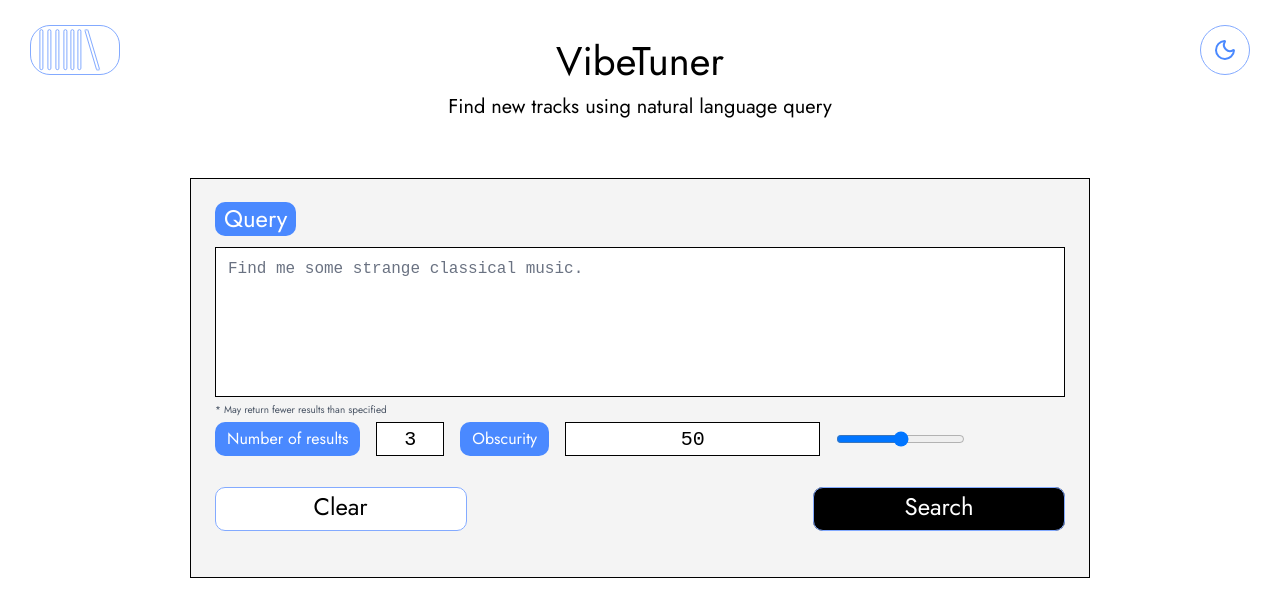
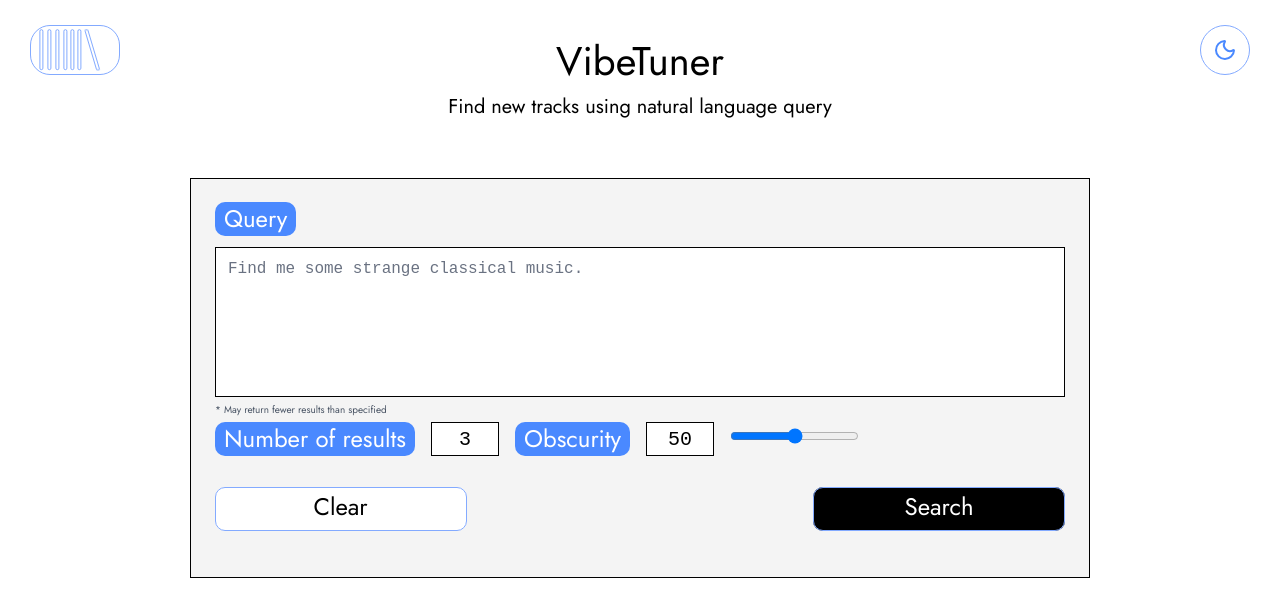
Before and after one commit to anthony-a-avila/VibeTuner, a React (Vite) app in the folder frontend/: page / in a window 1280 px wide. Shown: the top 616 px of the page. Built offline with nearby package versions, Linux system fonts and the light colour scheme.

Commit message:
continued refining landing query box ui issues

```diff
--- a/frontend/src/imports/LandingQueryResults.tsx
+++ b/frontend/src/imports/LandingQueryResults.tsx
@@ -215,7 +215,6 @@ export default function LandingQueryResults({
       ? 628 + (searchResults.length - 1) * 120 + 100 + 150
       : "100vh";
 
-  // ===== RETURN =====
   return (
     <div
       className={`relative w-full min-h-screen transition-colors ${
@@ -231,7 +230,7 @@ export default function LandingQueryResults({
       />
 
       <div className="relative mx-auto w-full max-w-[1080px]">
-        {/* Main title */}
+        {/* Title */}
         <p
           className={`absolute left-[540px] top-[32px] h-[60px] w-[200px] translate-x-[-50%] text-center font-['Jost:Regular',sans-serif] text-[40px] font-normal leading-[normal] transition-colors ${
             isDarkMode ? "text-white" : "text-black"
@@ -240,7 +239,7 @@ export default function LandingQueryResults({
           VibeTuner
         </p>
 
-        {/* Subtitle under title */}
+        {/* Subtitle */}
         <p
           className={`absolute left-[540px] top-[92px] h-[30px] w-[500px] translate-x-[-50%] text-center font-['Jost:Regular',sans-serif] text-[20px] font-normal leading-[normal] transition-colors ${
             isDarkMode ? "text-gray-300" : "text-black"
@@ -249,7 +248,7 @@ export default function LandingQueryResults({
           Find new tracks using natural language query
         </p>
 
-        {/* Main card */}
+        {/* Card background */}
         <div
           className={`absolute left-[90px] top-[178px] h-[400px] w-[900px] transition-colors ${
             isDarkMode ? "bg-gray-800" : "bg-[#f4f4f4]"
@@ -318,18 +317,16 @@ export default function LandingQueryResults({
           className="absolute left-[115px] top-[202px] h-[34px] w-[81px]"
         />
 
-        {/* === FILTER ROW: Number of results + Obscurity === */}
+        {/* === FILTER ROW (Number of results + Obscurity) === */}
         <div
-          className="absolute flex items-center gap-4"
+          className="absolute flex items-center gap-4 w-[850px]"
           style={{ left: 115, top: 422 }}
         >
-          {/* Number of results label (custom, mimics FilterLabel) */}
-          <div className="relative h-[34px] px-3 flex items-center">
-            <div className="absolute inset-0 bg-[#4a89ff] rounded-[10px]" />
-            <p className="relative z-10 font-['Jost:Regular',sans-serif] text-[14px] text-white whitespace-nowrap">
-              Number of results
-            </p>
-          </div>
+          {/* Number of results label (reuse FilterLabel so font matches Query) */}
+          <FilterLabel
+            text="Number of results"
+            className="relative h-[34px] w-[200px]"
+          />
 
           {/* Number of results input */}
           <input
@@ -346,15 +343,13 @@ export default function LandingQueryResults({
             }`}
           />
 
-          {/* Obscurity label */}
-          <div className="relative h-[34px] px-3 flex items-center">
-            <div className="absolute inset-0 bg-[#4a89ff] rounded-[10px]" />
-            <p className="relative z-10 font-['Jost:Regular',sans-serif] text-[14px] text-white whitespace-nowrap">
-              Obscurity
-            </p>
-          </div>
+          {/* Obscurity label (also FilterLabel) */}
+          <FilterLabel
+            text="Obscurity"
+            className="relative h-[34px] w-[115px]"
+          />
 
-          {/* Obscurity numeric input */}
+          {/* Obscurity numeric input – same size as Number of results */}
           <input
             type="text"
             value={obscurityInputValue}
@@ -362,14 +357,15 @@ export default function LandingQueryResults({
             onBlur={finalizeObscurityValue}
             onKeyDown={handleObscurityKeyDown}
             onFocus={(e) => e.target.select()}
-            className={`h-[34px] w-[60px] border border-solid text-center font-[family-name:'Courier_New',Courier,monospace] text-[20px] transition-colors ${
+            className={`h-[34px] w-[68px] border border-solid text-center font-[family-name:'Courier_New',Courier,monospace] text-[20px] transition-colors ${
               isDarkMode
                 ? "border-gray-600 bg-gray-800 text-white"
                 : "border-black bg-white text-black"
             }`}
           />
 
-          {/* Obscurity slider */}
+          {/* Obscurity slider – fills remaining space so right edge matches textarea */}
+          <div className="flex-1">
             <input
               type="range"
               min={0}
@@ -381,10 +377,11 @@ export default function LandingQueryResults({
                 setObscurity(value);
                 setObscurityInputValue(value.toString());
               }}
-            className={`h-[4px] w-[140px] cursor-pointer rounded-full appearance-none ${
+              className={`h-[4px] w-full cursor-pointer rounded-full appearance-none ${
                 isDarkMode ? "bg-gray-700" : "bg-gray-200"
               }`}
             />
+          </div>
         </div>
         {/* === END FILTER ROW === */}
 
@@ -408,9 +405,10 @@ export default function LandingQueryResults({
           <p>&nbsp;</p>
         </div>
 
+        {/* Hidden offscreen block kept from original */}
         <div className="absolute left-[-3702px] top-[750px] h-[80px] w-[900px] bg-[#d9d9d9]" />
 
-        {/* Loading state - centered below the query box */}
+        {/* Loading state */}
         {isLoading && (
           <div
             className="absolute flex justify-center"
@@ -468,7 +466,7 @@ export default function LandingQueryResults({
                 >
                   <img
                     alt={track.title}
-                    className="absolute inset-0 size-full max-w-none rounded-[20px] object-cover object-50%-50% pointer-events-none"
+                    className="absolute inset-0 size-full max-w-none rounded-[20px] object-cover pointer-events-none"
                     src={track.image}
                   />
                 </div>
@@ -527,7 +525,7 @@ export default function LandingQueryResults({
                   {track.duration}
                 </p>
 
-                {/* Add button */}
+                {/* Add button circle */}
                 <div
                   className={`absolute left-[906px] size-[70px] cursor-pointer ${
                     shouldAnimate ? "animate-fade-in-up" : ""
@@ -553,7 +551,6 @@ export default function LandingQueryResults({
                       cx="35"
                       cy="35"
                       r="34.5"
-                      id="Ellipse 2"
                       className="transition-all"
                       fill={
                         isTrackInCollection(track.id)
@@ -562,12 +559,12 @@ export default function LandingQueryResults({
                           ? "#1f2937"
                           : "#FFFEFE"
                       }
-                      stroke="var(--stroke-0, #83AAFF)"
+                      stroke="#83AAFF"
                     />
                   </svg>
                 </div>
 
-                {/* Check mark or plus icon */}
+                {/* Check mark or plus */}
                 {isTrackInCollection(track.id) ? (
                   <div
                     className={`absolute left-[921px] pointer-events-none ${
```
Lines whose indentation alone changed are shown as unchanged.
